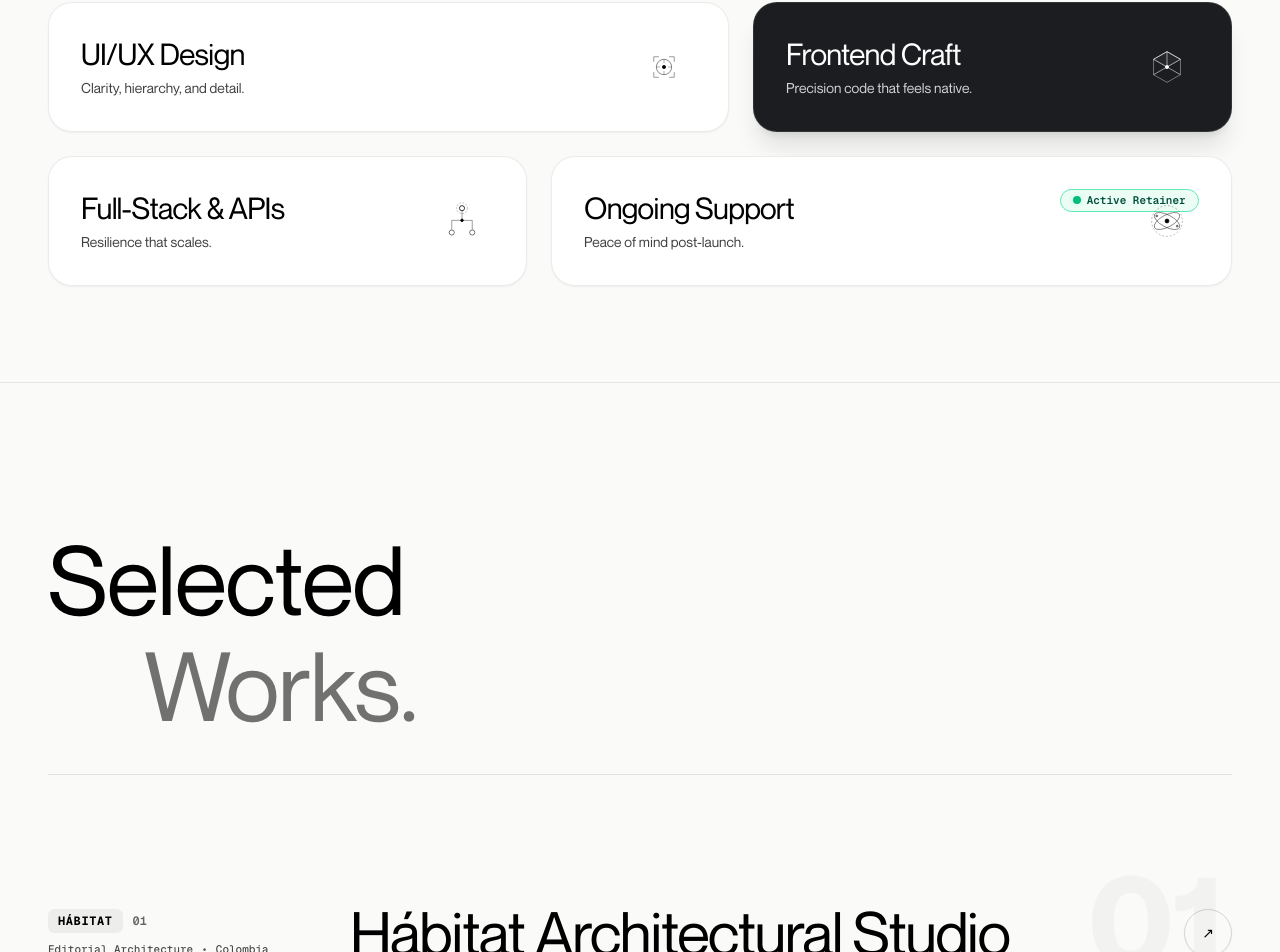
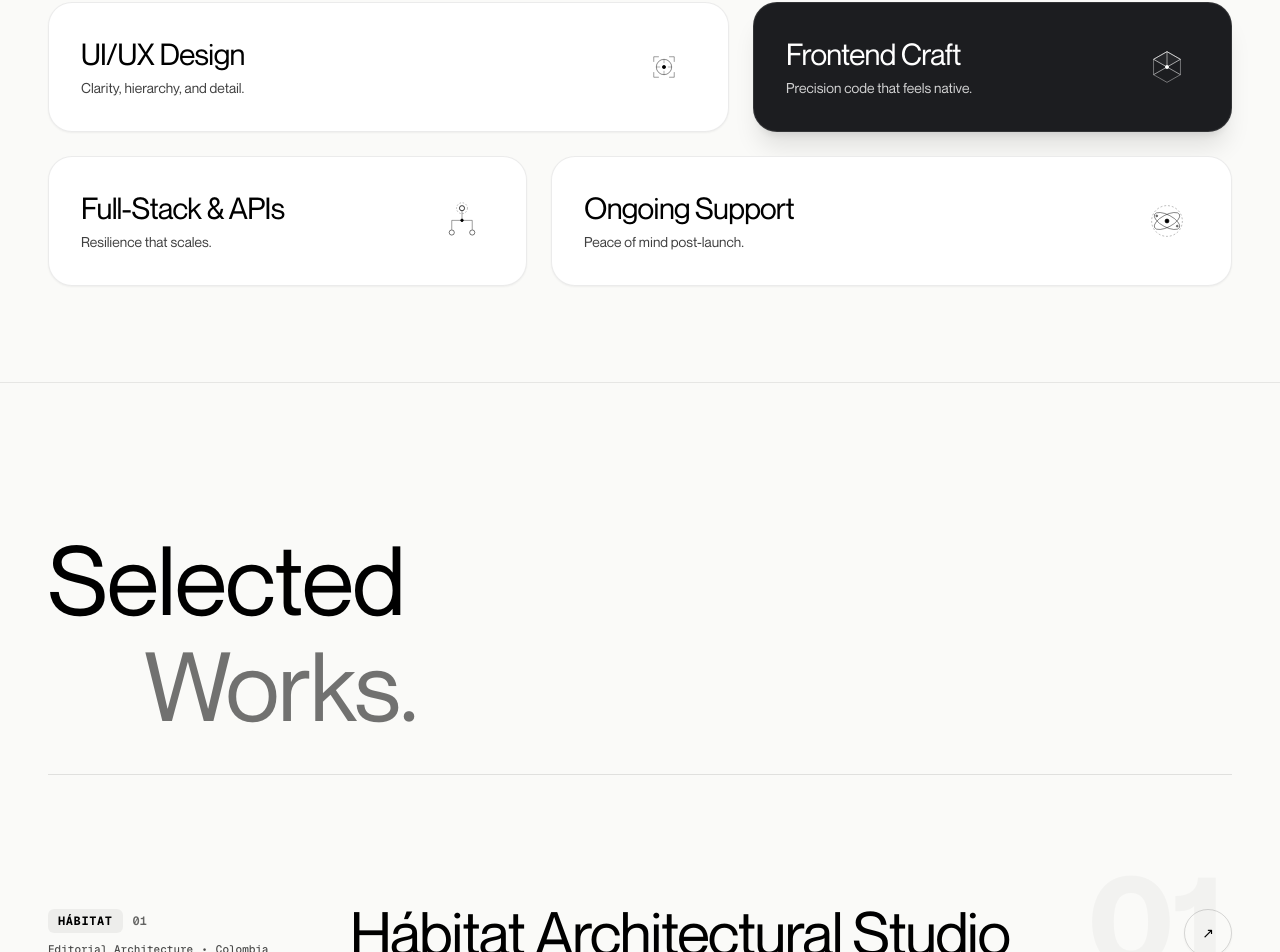
Before and after one commit to Juanpa571/portfolio, a React (Vite) app: page / in a window 1280 px wide. Shown: the part 2002-2954 px from the top of the page. Built offline with nearby package versions, Linux system fonts and the light colour scheme.

Commit message:
fix(services): eliminate prohibited Active Retainer chip and status badge from Card 4

```diff
--- a/src/components/sections/Services.tsx
+++ b/src/components/sections/Services.tsx
@@ -242,16 +242,6 @@ export const Services: React.FC = () => {
               className="p-6 sm:p-8 rounded-3xl bg-white border border-black/[0.08] shadow-xs hover:shadow-xl hover:border-black/20 transition-all duration-300 flex flex-col justify-center h-full group cursor-pointer relative"
               data-interactive
             >
-              {/* Active Retainer Status Badge */}
-              <div className="absolute top-6 right-6 sm:top-8 sm:right-8">
-                <span className="text-[11px] font-mono px-3 py-0.5 rounded-full bg-emerald-50 text-emerald-900 border border-emerald-300 font-semibold flex items-center gap-1.5">
-                  <span className="relative flex h-2 w-2">
-                    <span className="animate-ping absolute inline-flex h-full w-full rounded-full bg-emerald-400 opacity-75"></span>
-                    <span className="relative inline-flex rounded-full h-2 w-2 bg-emerald-500"></span>
-                  </span>
-                  Active Retainer
-                </span>
-              </div>
 
               <div className="flex items-center justify-between gap-6 my-auto">
                 <div className="space-y-1.5">
```
